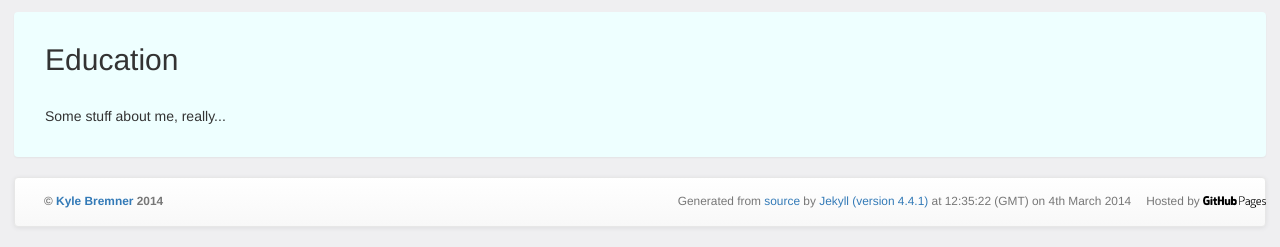
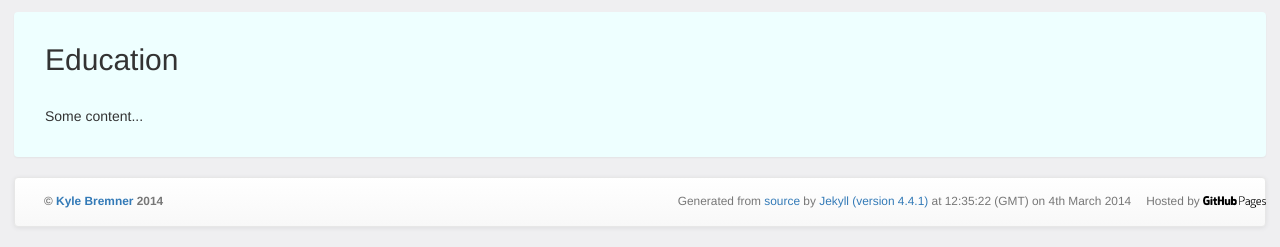
Before and after one commit to kbremner/kbremner.github.io, a Jekyll site: the page built from index.html, in a window 1280 px wide. Shown: the part 358-605 px from the top of the page. Built offline with Jekyll 4.4.1, drawn with Linux system fonts in a browser that asks for light colours; nearby versions of some CDN libraries; Markdown is read by kramdown in place of the engine named in the settings; a script that is not in the unit is left out.

Commit message:
Updated index.html

```diff
--- a/index.html
+++ b/index.html
@@ -8,7 +8,7 @@
   <h1>Welcome! :)</h1>
   <p>Scroll down for more information <a href="#about">about me</a>, or use the links above to find out about my <a href="/projects">projects</a> or my <a href="/posts">ramblings</a> about software engineering and Android (with a sprinkling of electronics)</p>
 </div>
-<div id="about" class="panel" style="background-color: #EFF;">
-  <h2 style="margin:30px;">Education</h2>
-  <p style="margin:30px;">Some stuff about me, really...</p>
+<div id="about" class="panel about-section">
+  <h2 class="about-section-title">Education</h2>
+  <p class="about-section-content">Some content...</p>
 </div>
```
